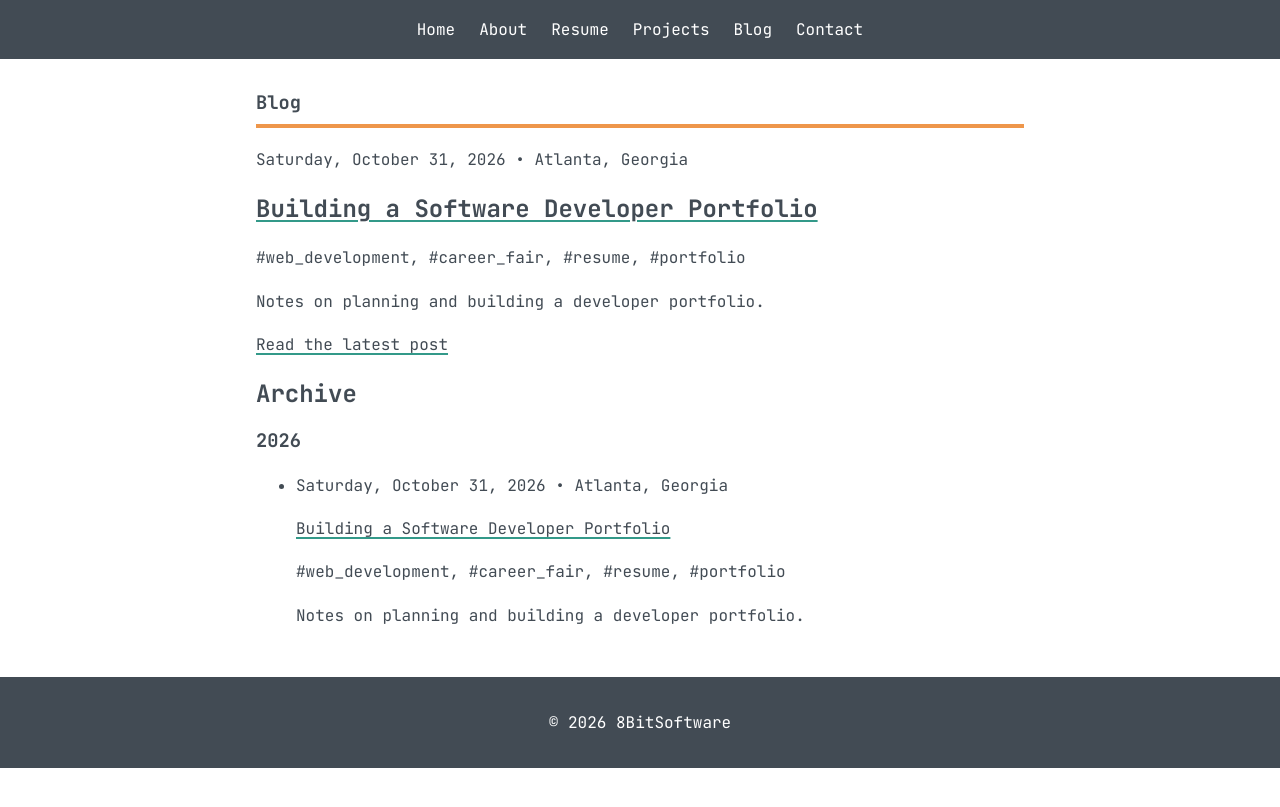
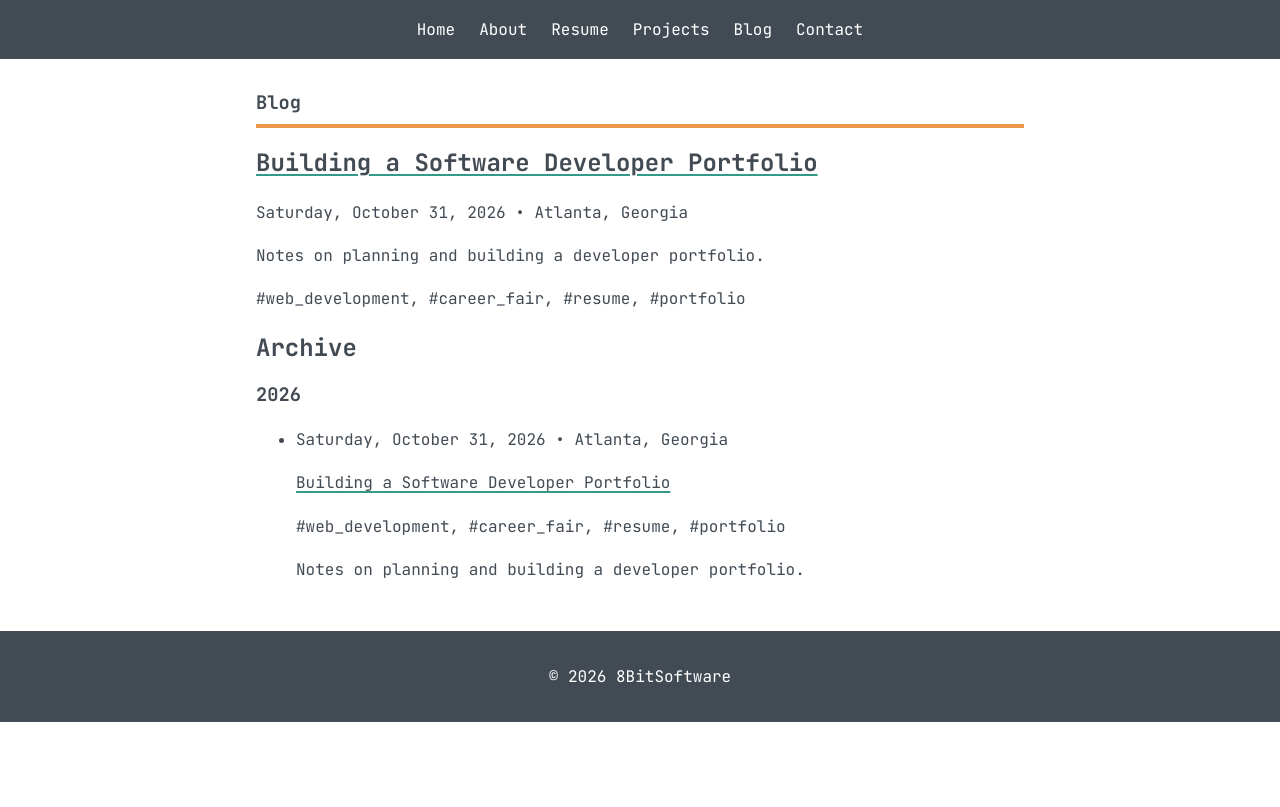
Before and after one commit to 8Bitsian/Resume, a Jekyll site: the page built from pages/blog.md, in a window 1280 px wide. Shown: the top 807 px of the page. Built offline with Jekyll 4.4.1, drawn with Linux system fonts in a browser that asks for light colours.

Commit message:
Fix duplicate title and remove read link
Removed duplicate title and read link for latest post.

```diff
--- a/_layouts/blog.html
+++ b/_layouts/blog.html
@@ -8,6 +8,8 @@ layout: default
     {% assign latest = site.posts | first %}
     {% if latest %}
       <article>
+        <h2><a href="{{ latest.url | relative_url }}">{{ latest.title }}</a></h2>
+
         <p class="post-meta">
           <time datetime="{{ latest.date | date_to_xmlschema }}">
             {{latest.date | date: "%A, %B %-d, %Y" }}
@@ -15,7 +17,7 @@ layout: default
           {% if latest.location %} • {{ latest.location }}{% endif %}
         </p>
 
-        <h2><a href="{{ latest.url | relative_url }}">{{ latest.title }}</a></h2>
+        <p>{{ latest.description | default: latest.excerpt | strip_html | strip_newlines | truncate: 200 }}</p>
 
         {% if latest.tags.size > 0 %}
           <p class="post-tags">
@@ -24,10 +26,6 @@ layout: default
             {% endfor %}
           </p>
         {% endif %}
-
-        <p>{{ latest.description | default: latest.excerpt | strip_html | strip_newlines | truncate: 200 }}</p>
-
-        <a href="{{ latest.url | relative_url }}">Read the latest post</a>
       </article>
     {% else %}
       <p>No posts yet. Check back soon.</p>
```
